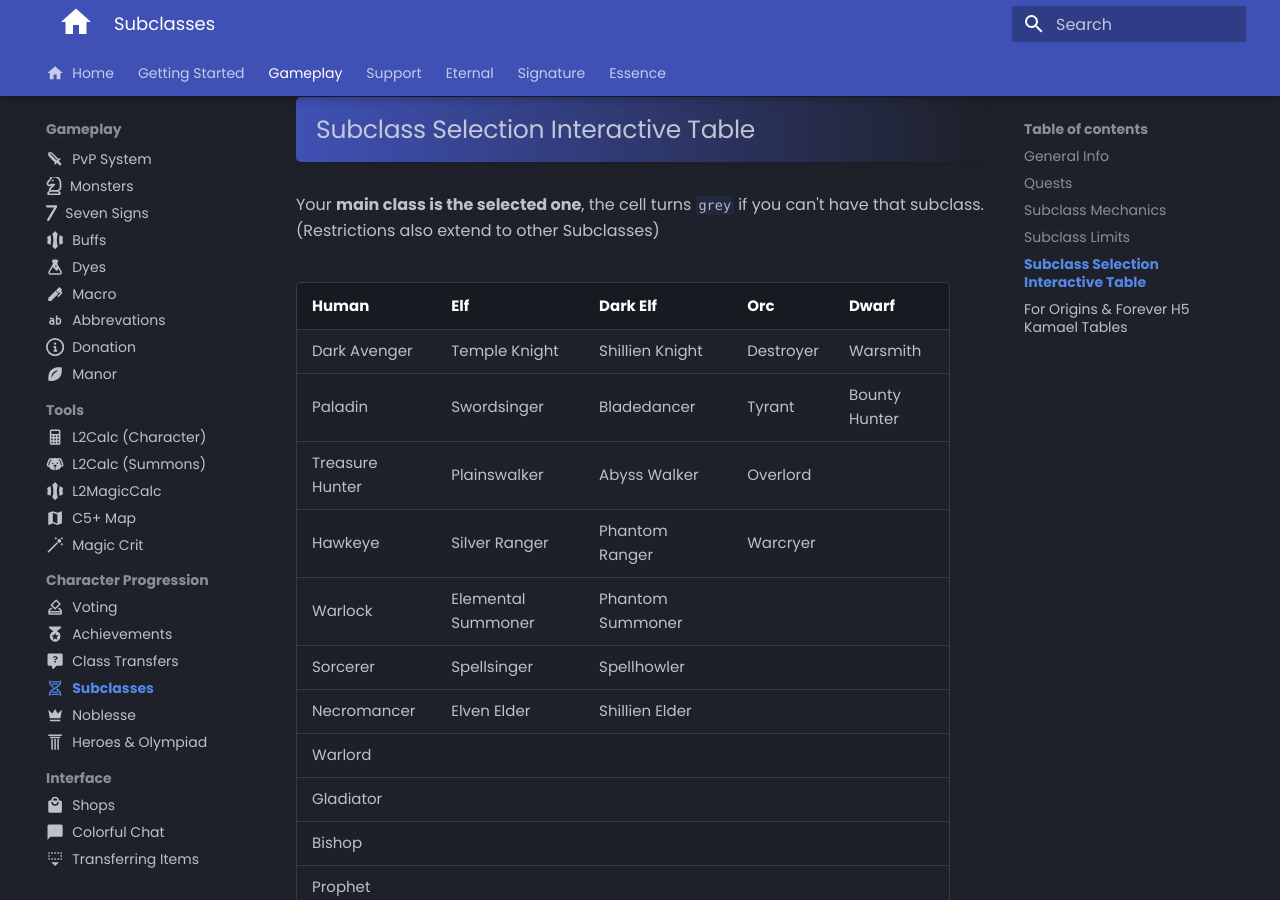
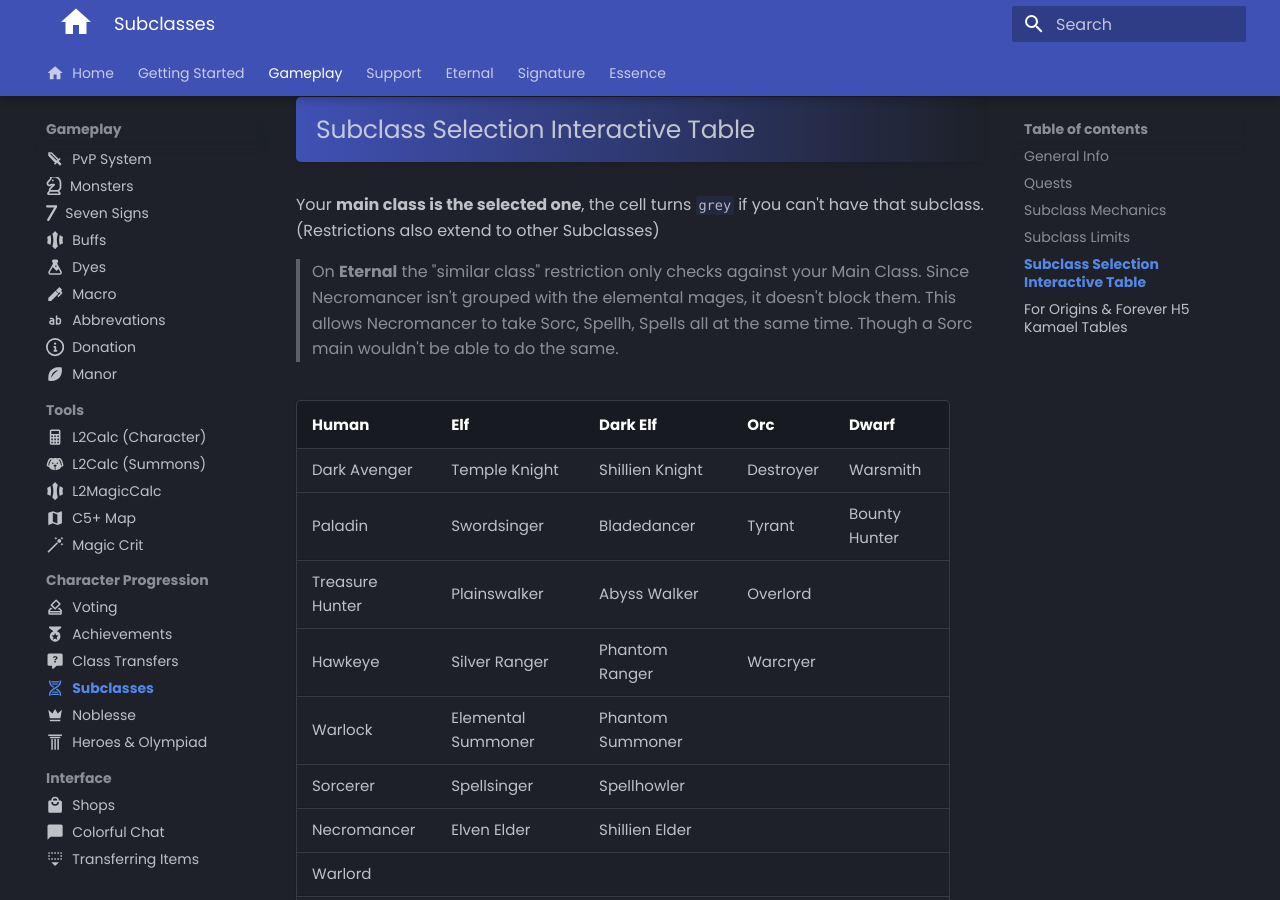
Before and after one commit to tab1-web/faq, an MkDocs documentation site: the page built from docs/gameplay/progression/subclasses.md, in a window 1280 px wide and 900 px high, scrolled down 2128 px. Built offline with MkDocs 1.6.1 and Material for MkDocs 9.7.7, drawn with Linux system fonts in a browser that asks for light colours; some web fonts are replaced; comment, search, counter and statistics services are not loaded.

Commit message:
adding note for eternal subclasses with similar class

```diff
--- a/docs/gameplay/progression/subclasses.md
+++ b/docs/gameplay/progression/subclasses.md
@@ -117,6 +117,8 @@ To unlock your subclass, complete the following quests
 
 Your **main class is the selected one**, the cell turns `grey` if you can't have that subclass. (Restrictions also extend to other Subclasses)
 
+> On **Eternal** the "similar class" restriction only checks against your Main Class. Since Necromancer isn't grouped with the elemental mages, it doesn't block them. This allows Necromancer to take Sorc, Spellh, Spells all at the same time. Though a Sorc main wouldn't be able to do the same.
+
 | Human           | Elf                | Dark Elf         | Orc       | Dwarf         |
 |-----------------|--------------------|------------------|-----------|---------------|
 | Dark Avenger    | Temple Knight      | Shillien Knight  | Destroyer | Warsmith      |
```
